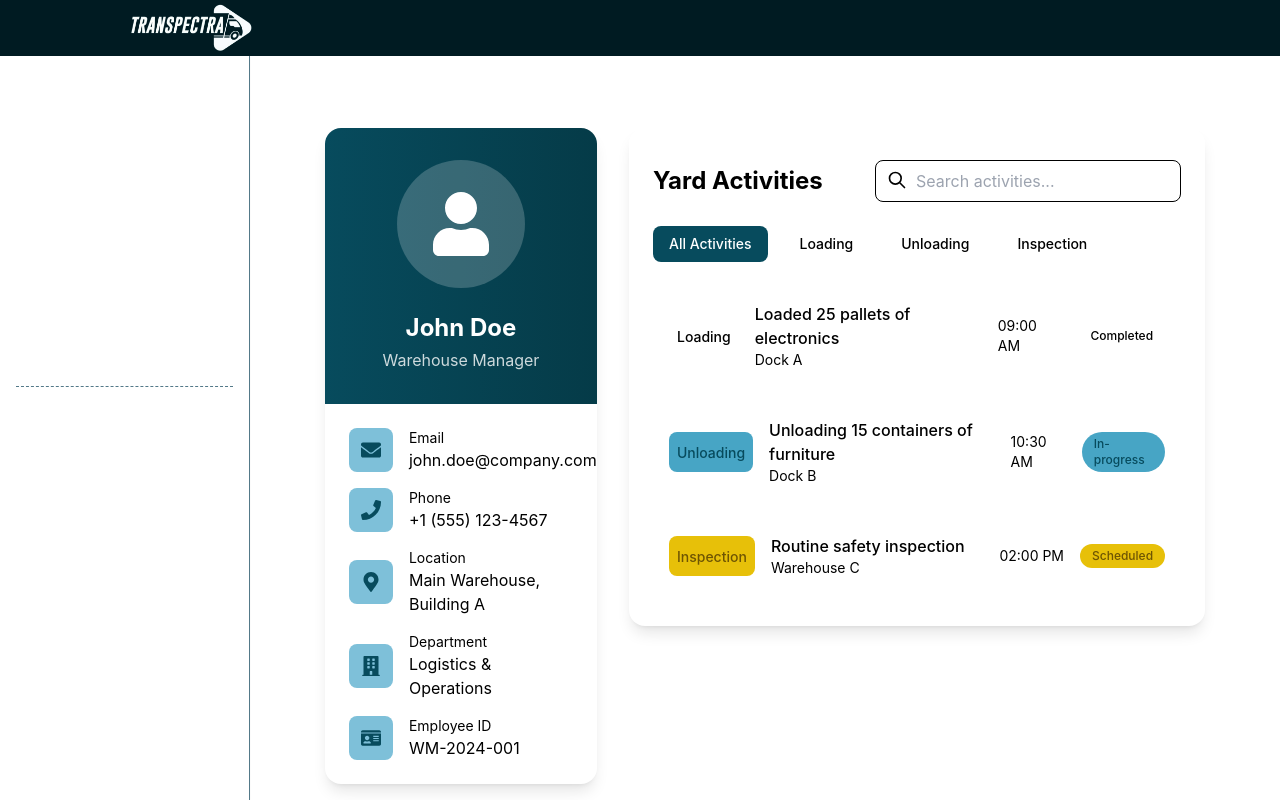
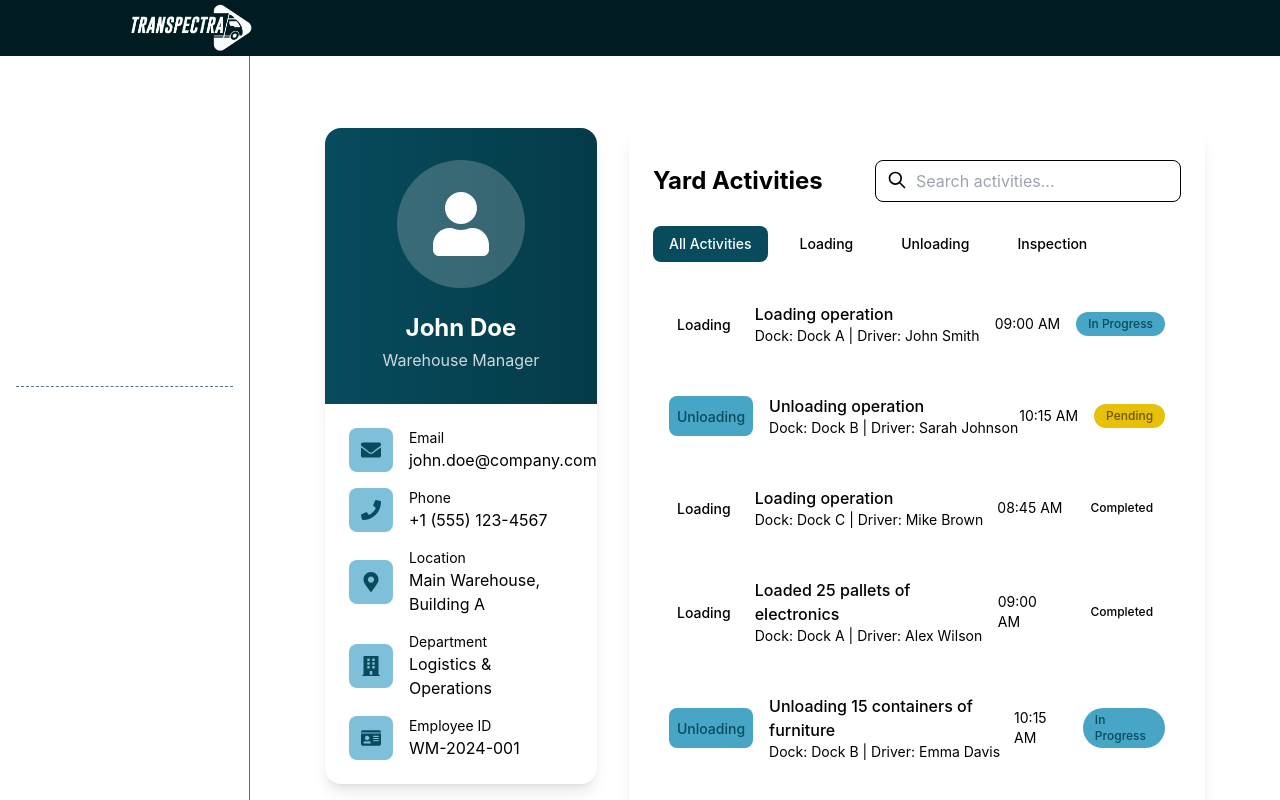
Before and after one commit to Sky-walkerX/transpectra, a React (Create React App) app in the folder client/: page /dashboard/my-profile in a window 1280 px wide. Built offline with nearby package versions, Linux system fonts and the light colour scheme; sample sign-in values are in the browser's storage.

Commit message:
Maybe Done

```diff
--- a/client/src/components/core/Dashboard/MyProfile.jsx
+++ b/client/src/components/core/Dashboard/MyProfile.jsx
@@ -62,36 +62,54 @@ const FleetOverviewPage = () => {
   // Mock data for yard activities
   const yardActivities = [
     {
-      id: 1,
-      type: "loading",
-      status: "completed",
-      time: "09:00 AM",
-      location: "Dock A",
-      details: "Loaded 25 pallets of electronics",
+      licenseNumber: "TRK004",
+      driver: "Alex Wilson",
+      arrivalTime: "2024-03-20T09:00:00",
+      departureTime: "2024-03-20T11:30:00",
+      purpose: "Loading",
+      yard: { dock: "Dock A" },
+      yardManager: { email: "alex.w@example.com" },
+      productsLink: true,
+      status: "Completed",
+      details: "Loaded 25 pallets of electronics"
     },
     {
-      id: 2,
-      type: "unloading",
-      status: "in-progress",
-      time: "10:30 AM",
-      location: "Dock B",
-      details: "Unloading 15 containers of furniture",
+      licenseNumber: "TRK005",
+      driver: "Emma Davis",
+      arrivalTime: "2024-03-20T10:15:00",
+      departureTime: null,
+      purpose: "Unloading",
+      yard: { dock: "Dock B" },
+      yardManager: { email: "emma.d@example.com" },
+      productsLink: true,
+      status: "In Progress",
+      details: "Unloading 15 containers of furniture"
     },
     {
-      id: 3,
-      type: "inspection",
-      status: "scheduled",
-      time: "02:00 PM",
-      location: "Warehouse C",
-      details: "Routine safety inspection",
-    },
+      licenseNumber: "TRK006",
+      driver: "James Miller",
+      arrivalTime: "2024-03-20T08:45:00",
+      departureTime: "2024-03-20T10:30:00",
+      purpose: "Inspection",
+      yard: { dock: "Dock C" },
+      yardManager: { email: "james.m@example.com" },
+      productsLink: true,
+      status: "Completed",
+      details: "Routine safety inspection completed"
+    }
   ];
 
+  // Combine all data
+  const allActivities = [...allFleetData, ...yardActivities];
+
   // Filter activities based on search term and selected activity
-  const filteredActivities = yardActivities.filter(activity => {
-    const matchesSearch = activity.details.toLowerCase().includes(searchTerm.toLowerCase()) ||
-                         activity.location.toLowerCase().includes(searchTerm.toLowerCase());
-    const matchesActivity = selectedActivity === "all" || activity.type === selectedActivity;
+  const filteredActivities = allActivities.filter(activity => {
+    const matchesSearch =
+      activity.licenseNumber.toLowerCase().includes(searchTerm.toLowerCase()) ||
+      activity.driver.toLowerCase().includes(searchTerm.toLowerCase()) ||
+      activity.yard.dock.toLowerCase().includes(searchTerm.toLowerCase()) ||
+      activity.details?.toLowerCase().includes(searchTerm.toLowerCase());
+    const matchesActivity = selectedActivity === "all" || activity.purpose.toLowerCase() === selectedActivity;
     return matchesSearch && matchesActivity;
   });
 
@@ -231,43 +249,45 @@ const FleetOverviewPage = () => {
                 <div className="space-y-4">
                   {filteredActivities.map((activity) => (
                     <div
-                      key={activity.id}
+                      key={activity.licenseNumber}
                       className="bg-gray-50 rounded-xl p-4 hover:bg-gray-100 transition-colors"
                     >
                       <div className="flex items-center justify-between">
                         <div className="flex items-center space-x-4">
                           <div className={`p-2 rounded-lg ${
-                            activity.type === "loading"
+                            activity.purpose === "Loading"
                               ? "bg-green-100"
-                              : activity.type === "unloading"
+                              : activity.purpose === "Unloading"
                               ? "bg-blue-100"
                               : "bg-yellow-100"
                           }`}>
                             <span className={`text-sm font-medium ${
-                              activity.type === "loading"
+                              activity.purpose === "Loading"
                                 ? "text-green-600"
-                                : activity.type === "unloading"
+                                : activity.purpose === "Unloading"
                                 ? "text-blue-600"
                                 : "text-yellow-600"
                             }`}>
-                              {activity.type.charAt(0).toUpperCase() + activity.type.slice(1)}
+                              {activity.purpose}
                             </span>
                           </div>
                           <div>
-                            <p className="text-gray-900 font-medium">{activity.details}</p>
-                            <p className="text-sm text-gray-500">{activity.location}</p>
+                            <p className="text-gray-900 font-medium">{activity.details || `${activity.purpose} operation`}</p>
+                            <p className="text-sm text-gray-500">Dock: {activity.yard.dock} | Driver: {activity.driver}</p>
                           </div>
                         </div>
                         <div className="flex items-center space-x-4">
-                          <span className="text-sm text-gray-500">{activity.time}</span>
+                          <span className="text-sm text-gray-500">
+                            {new Date(activity.arrivalTime).toLocaleTimeString([], { hour: '2-digit', minute: '2-digit' })}
+                          </span>
                           <span className={`px-3 py-1 rounded-full text-xs font-medium ${
-                            activity.status === "completed"
+                            activity.status === "Completed"
                               ? "bg-green-100 text-green-600"
-                              : activity.status === "in-progress"
+                              : activity.status === "In Progress"
                               ? "bg-blue-100 text-blue-600"
                               : "bg-yellow-100 text-yellow-600"
                           }`}>
-                            {activity.status.charAt(0).toUpperCase() + activity.status.slice(1)}
+                            {activity.status}
                           </span>
                         </div>
                       </div>
```
